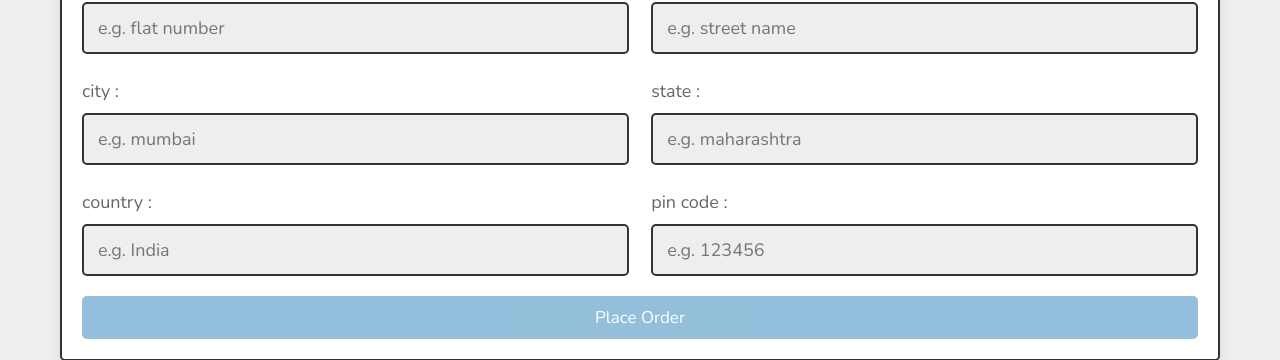
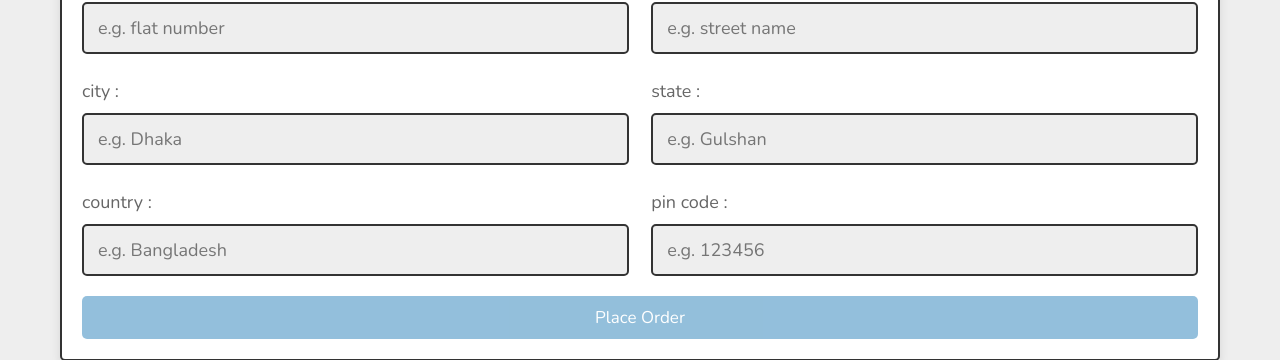
Before and after one commit to Ex-noxian/E-commerce, a PHP site: page /checkout.php in a window 1280 px wide. Shown: the part 710-1070 px from the top of the page. Run offline with PHP 8.4, Linux system fonts and the light colour scheme; the visitor is signed in with stand-in values (Sample User, id 1); data that the repository does not hold is empty; some libraries are stand-ins or nearby versions.

Commit message:
second commit

```diff
--- a/checkout.php
+++ b/checkout.php
@@ -129,15 +129,15 @@ if(isset($_POST['order'])){
          </div>
          <div class="inputBox">
             <span>city :</span>
-            <input type="text" name="city" placeholder="e.g. mumbai" class="box" maxlength="50" required>
+            <input type="text" name="city" placeholder="e.g. Dhaka" class="box" maxlength="50" required>
          </div>
          <div class="inputBox">
             <span>state :</span>
-            <input type="text" name="state" placeholder="e.g. maharashtra" class="box" maxlength="50" required>
+            <input type="text" name="state" placeholder="e.g. Gulshan" class="box" maxlength="50" required>
          </div>
          <div class="inputBox">
             <span>country :</span>
-            <input type="text" name="country" placeholder="e.g. India" class="box" maxlength="50" required>
+            <input type="text" name="country" placeholder="e.g. Bangladesh" class="box" maxlength="50" required>
          </div>
          <div class="inputBox">
             <span>pin code :</span>
```
